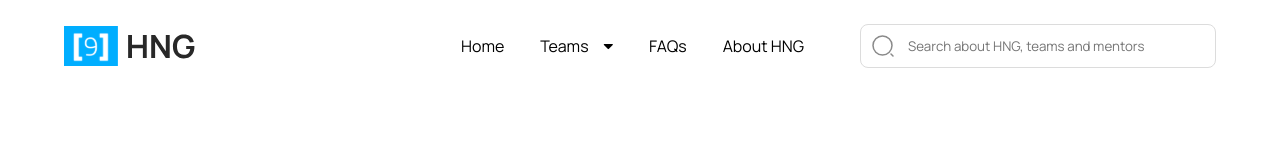
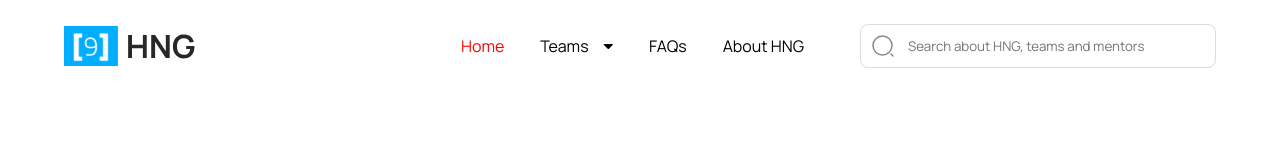
Before and after one commit to jadesolaadeagbo/Frontend-Portfolio, a React (Create React App) app: page / in a window 1280 px wide. Shown: the top 160 px of the page. Built offline with nearby package versions, Linux system fonts and the light colour scheme.

Commit message:
feat: Turned navbar to links

```diff
--- a/src/App.js
+++ b/src/App.js
@@ -6,6 +6,9 @@ const App = () => {
   return (
     <div>
       <Navbar></Navbar>
+      <div className="menu">
+
+      </div>
     </div>
   )
 }
--- a/src/components/Navbar/Navbar.css
+++ b/src/components/Navbar/Navbar.css
@@ -9,7 +9,10 @@
 .nav{
     display: flex;
 }
-
+a{
+    text-decoration: none;
+    color: black;
+}
 .nav li{
     list-style-type: none;
     padding-left: 36px;
--- a/src/components/Navbar/Navbar.js
+++ b/src/components/Navbar/Navbar.js
@@ -10,10 +10,10 @@ const Navbar = () => {
 
       <div className='container'>
         <ul className='nav'>
-            <li>Home</li>
-            <li className ="team">Teams <i class="fa fa-caret-down "></i></li>
-            <li>FAQs</li>
-            <li>About HNG</li>
+            <li> <a href="#" style={{color:'red'}}>Home</a> </li>
+            <li className ="team"> <a href="#"> Teams </a><i class="fa fa-caret-down "></i></li>
+            <li> <a href="#">FAQs </a> </li>
+            <li> <a href="#">About HNG</a> </li>
         </ul>
 
         <div className="search-div">
```
